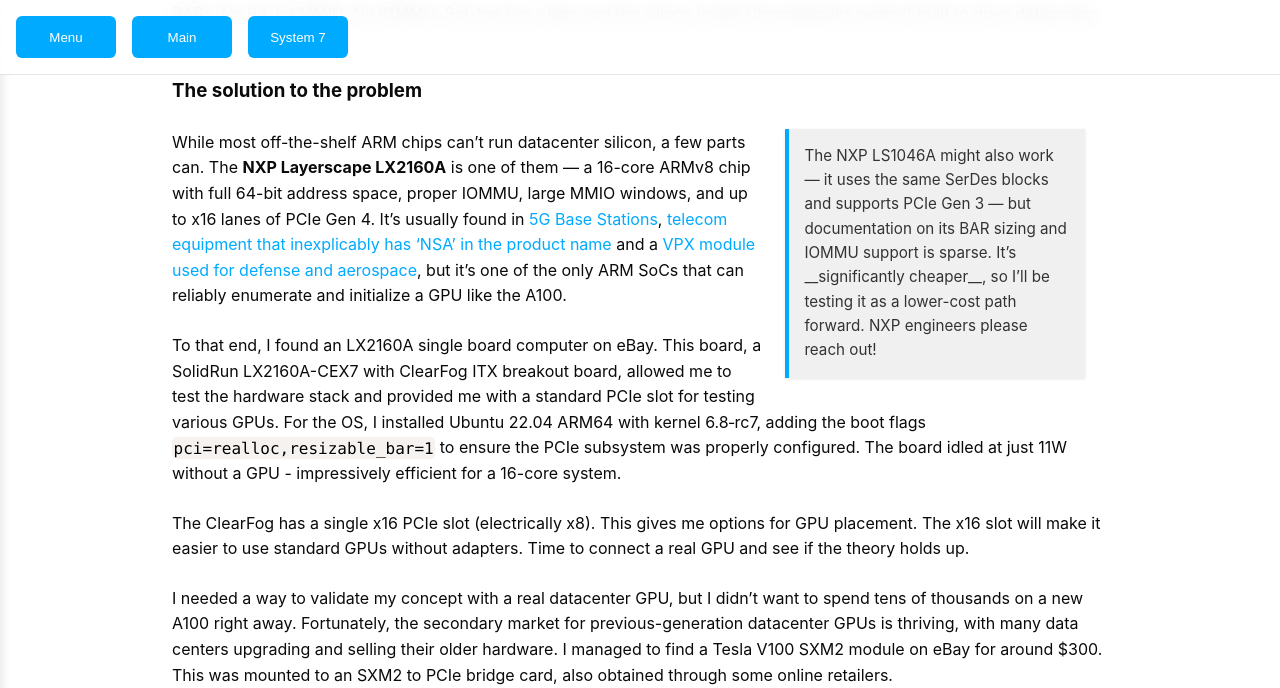
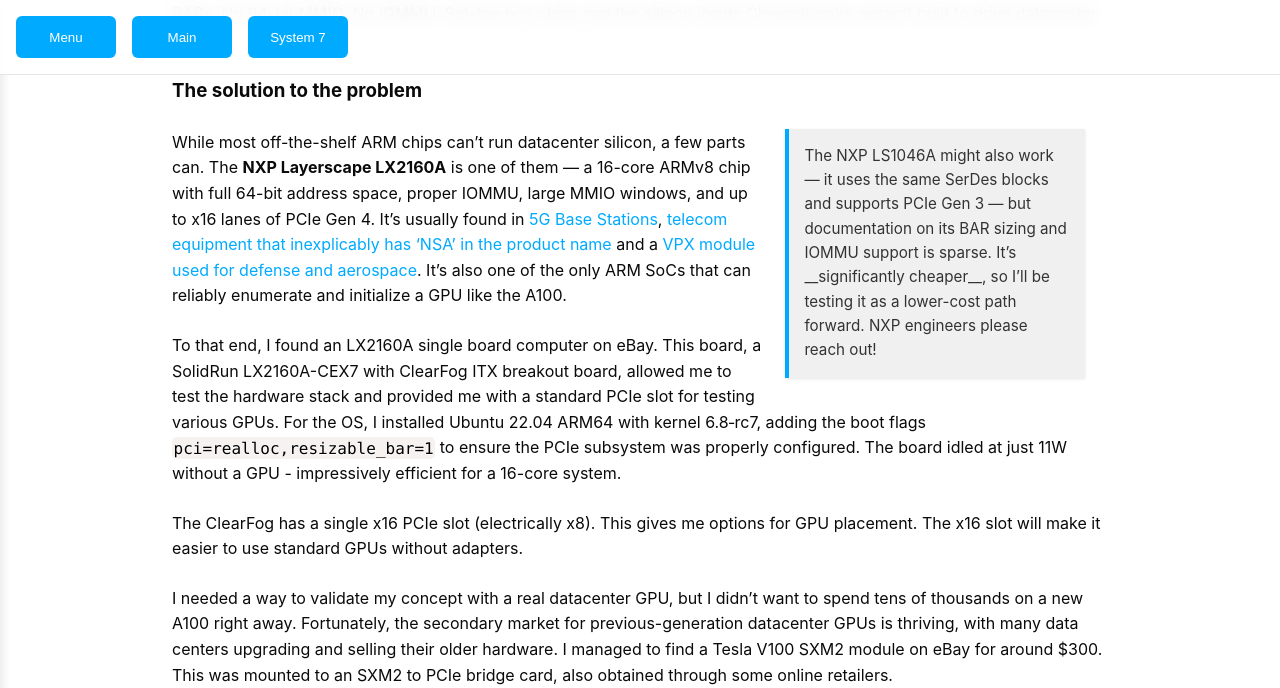
Before and after one commit to bbenchoff/bbenchoff.github.io, a Jekyll site: the page built from pages/EdgingAI.md, in a window 1280 px wide and 900 px high, scrolled down 1197 px, cut to the strip 0-688 px from the top of the window. Built offline with Jekyll 4.4.1, drawn with Linux system fonts in a browser that asks for light colours; nearby versions of some CDN libraries; our own code applies the rules of GitHub Pages for plain Markdown files.

Commit message:
Update EdgingAI.md

```diff
--- a/pages/EdgingAI.md
+++ b/pages/EdgingAI.md
@@ -28,11 +28,11 @@
 
  <p class="callout-sidebar">The NXP LS1046A might also work — it uses the same SerDes blocks and supports PCIe Gen 3 — but documentation on its BAR sizing and IOMMU support is sparse. It’s __significantly cheaper__, so I’ll be testing it as a lower-cost path forward. NXP engineers please reach out!</p>
 
- While most off-the-shelf ARM chips can't run datacenter silicon, a few parts can. The **NXP Layerscape LX2160A** is one of them — a 16-core ARMv8 chip with full 64-bit address space, proper IOMMU, large MMIO windows, and up to x16 lanes of PCIe Gen 4. It's usually found in [5G Base Stations](https://www.sageran.com/products/4g5g-portfolio/unity-outdoor-integrated-base-station-2w.html), [telecom equipment that inexplicably has 'NSA' in the product name](https://www.nexcom.com/Products/network-and-communication-solutions/edge-cloud-solutions/sd-wan-appliance/sd-wan-appliance-nsa-6310) and a [VPX module used for defense and aerospace](https://www.curtisswrightds.com/products/computing/processors/3u-vpx/vpx3-1708-v3-1708), but it's one of the only ARM SoCs that can reliably enumerate and initialize a GPU like the A100.
+ While most off-the-shelf ARM chips can't run datacenter silicon, a few parts can. The **NXP Layerscape LX2160A** is one of them — a 16-core ARMv8 chip with full 64-bit address space, proper IOMMU, large MMIO windows, and up to x16 lanes of PCIe Gen 4. It's usually found in [5G Base Stations](https://www.sageran.com/products/4g5g-portfolio/unity-outdoor-integrated-base-station-2w.html), [telecom equipment that inexplicably has 'NSA' in the product name](https://www.nexcom.com/Products/network-and-communication-solutions/edge-cloud-solutions/sd-wan-appliance/sd-wan-appliance-nsa-6310) and a [VPX module used for defense and aerospace](https://www.curtisswrightds.com/products/computing/processors/3u-vpx/vpx3-1708-v3-1708). It's also one of the only ARM SoCs that can reliably enumerate and initialize a GPU like the A100.
 
 To that end, I found an LX2160A single board computer on eBay. This board, a SolidRun LX2160A-CEX7 with ClearFog ITX breakout board, allowed me to test the hardware stack and provided me with a standard PCIe slot for testing various GPUs. For the OS, I installed Ubuntu 22.04 ARM64 with kernel 6.8‑rc7, adding the boot flags `pci=realloc,resizable_bar=1` to ensure the PCIe subsystem was properly configured. The board idled at just 11W without a GPU - impressively efficient for a 16-core system.
 
-The ClearFog has a single x16 PCIe slot (electrically x8). This gives me options for GPU placement. The x16 slot will make it easier to use standard GPUs without adapters. Time to connect a real GPU and see if the theory holds up.
+The ClearFog has a single x16 PCIe slot (electrically x8). This gives me options for GPU placement. The x16 slot will make it easier to use standard GPUs without adapters.
 
 I needed a way to validate my concept with a real datacenter GPU, but I didn't want to spend tens of thousands on a new A100 right away. Fortunately, the secondary market for previous-generation datacenter GPUs is thriving, with many data centers upgrading and selling their older hardware. I managed to find a Tesla V100 SXM2 module on eBay for around $300. This was mounted to an SXM2 to PCIe bridge card, also obtained through some online retailers.
 
```
